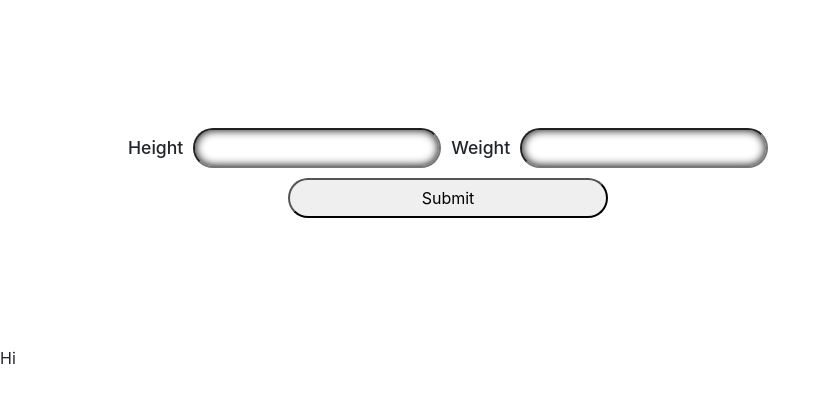
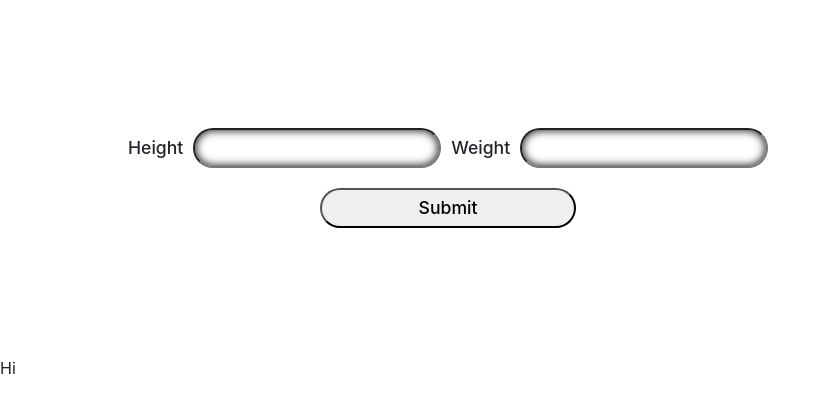
Before and after one commit to abin-karukappallil/Re-Act, a React (Create React App) app: page / in a window 1280 px wide. Shown: the top 412 px of the page, without its empty margins (0-830 px from the left). Built offline with nearby package versions, Linux system fonts and the light colour scheme.

Commit message:
form css

```diff
--- a/src/App.css
+++ b/src/App.css
@@ -3,7 +3,7 @@
     width: 50%;
     height: 20%;
     display: flex;
-    gap: 10px;
+    gap: 20px;
     flex-direction: column;
     align-items: center;
 }
@@ -16,10 +16,12 @@
 
 }
 .form button {
-    width: 50%;
+    width: 40%;
     align-items: center;
     border-radius: 50px;
     height: 40px;
+    font-size: 1.1rem;
+    font-weight: 500;
 }
 .label {
     display: flex;
```
